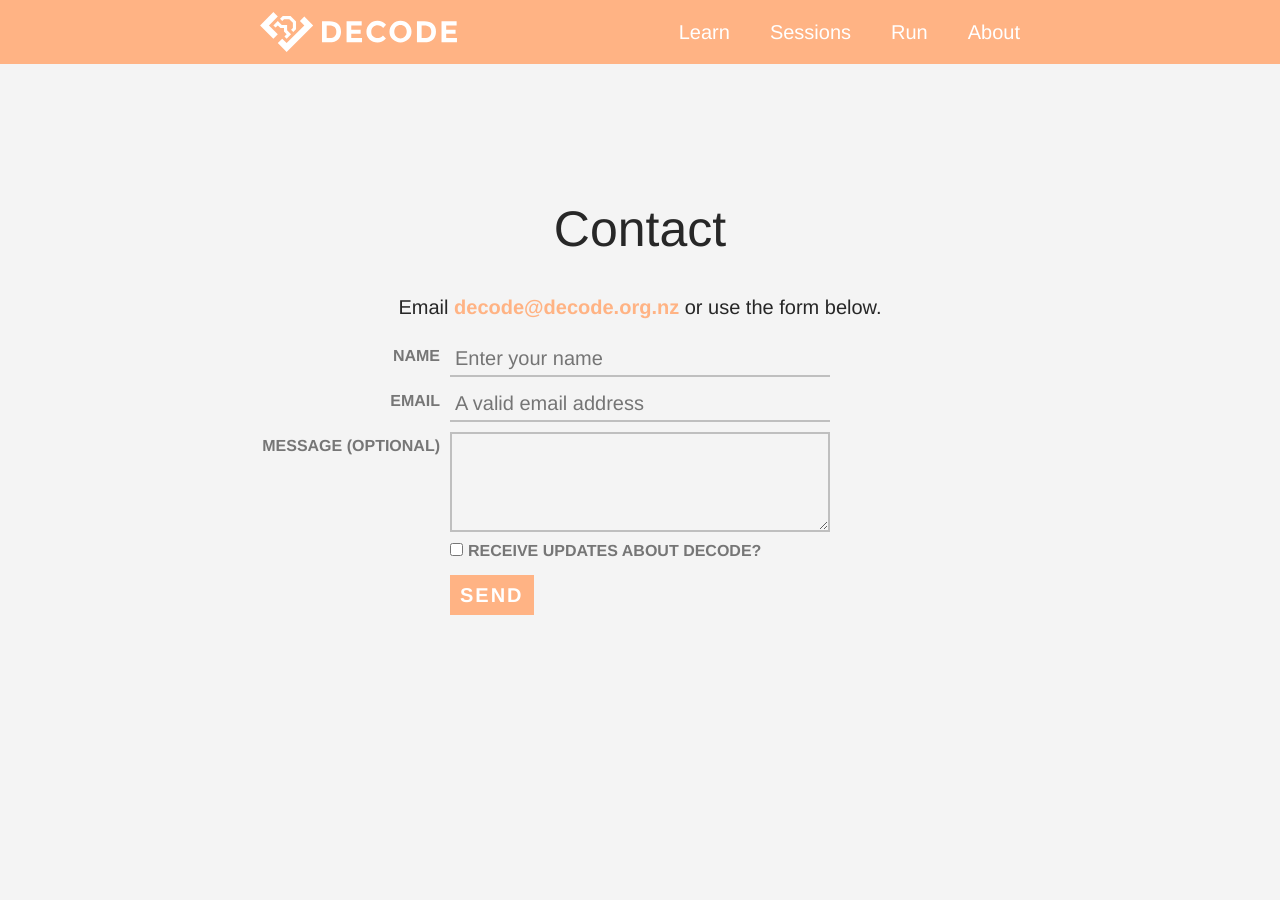
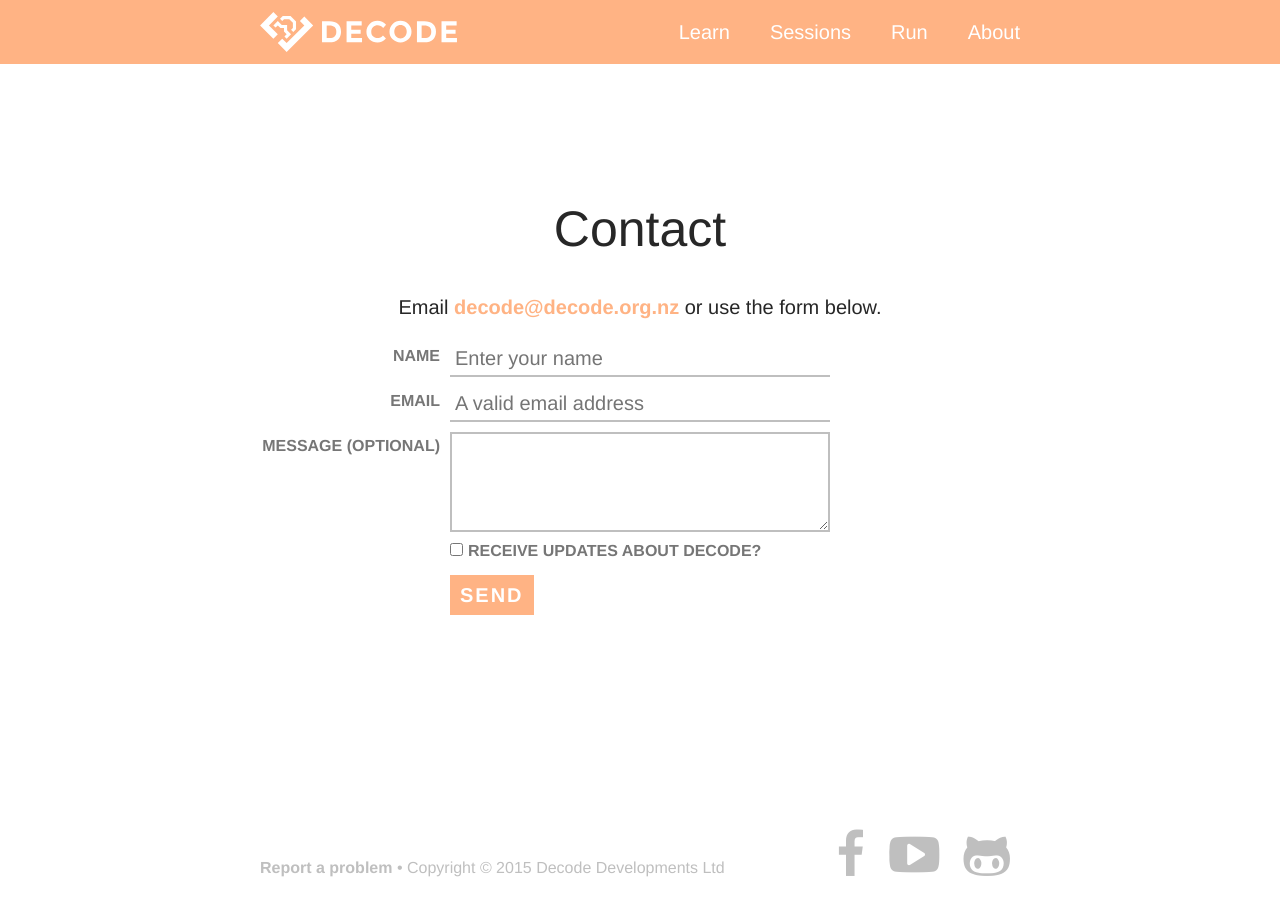
Before and after one commit to decode-org/decode.org, a Jekyll site: the page built from src/index.html, in a window 1280 px wide and 900 px high, scrolled down 3106 px. Built offline with Jekyll 4.4.1, drawn with Linux system fonts in a browser that asks for light colours; nearby versions of some CDN libraries; library files that are not in the unit come from our copies; Markdown is read by kramdown in place of the engine named in the settings; the list of posts is cut into pages by our own code; before the commit the page ends 3866 px from its top, so only the background shows below that.

Commit message:
Add footer

```diff
--- a/src/_includes/footer.html
+++ b/src/_includes/footer.html
@@ -1,2 +1,10 @@
 <footer class="site-footer">
+  <div class="content-wrapper">
+    <p class="social-links">
+      <a target="_blank" class="facebook"></a>
+      <a target="_blank" class="youtube"></a>
+      <a target="_blank" class="github"></a>
+    </p>
+    <p class="footer-text"><a href="https://github.com/decode-org/decode.org/issues" target="_blank">Report a problem</a> &bull; Copyright &copy; 2015 Decode Developments Ltd</p>
+  </div>
 </footer>
--- a/src/_layouts/default.html
+++ b/src/_layouts/default.html
@@ -1,7 +1,8 @@
 ---
 layout: base
 ---
-{% include footer.html %}
+
+{% include header.html %}
 
 <div class="site-content">
   <div class="hero">
@@ -15,6 +16,5 @@ layout: base
       {% include contact.html %}
     {% endif %}
   </div>
+  {% include footer.html %}
 </div>
-
-{% include header.html %}
--- a/src/assets/css/home.less
+++ b/src/assets/css/home.less
@@ -4,7 +4,8 @@
   }
 
   .home-hero {
-    height: 100%;
+    height: 100vh;
+    position: relative;
 
     background-color: @brand-primary;
   }
--- a/src/assets/css/main.css
+++ b/src/assets/css/main.css
@@ -472,12 +472,13 @@ a:focus {
 }
 @font-face {
   font-family: 'decode-icons';
-  src: url('../font/decode-icons.eot');
-  src: url('../font/decode-icons.eot') format('embedded-opentype'), url('../font/decode-icons.woff') format('woff'), url('../font/decode-icons.ttf') format('truetype'), url('../font/decode-icons.svg') format('svg');
+  src: url('../fonts/decode-icons.eot');
+  src: url('../fonts/decode-icons.eot') format('embedded-opentype'), url('../fonts/decode-icons.woff') format('woff'), url('../fonts/decode-icons.ttf') format('truetype'), url('../fonts/decode-icons.svg') format('svg');
   font-weight: normal;
   font-style: normal;
 }
-.icon {
+.icon,
+.site-footer .social-links a {
   font-family: "decode-icons";
   font-style: normal;
   font-weight: normal;
@@ -500,15 +501,18 @@ a:focus {
   /* Uncomment for 3D effect */
   /* text-shadow: 1px 1px 1px rgba(127, 127, 127, 0.3); */
 }
-.icon-youtube-play:before {
+.icon-youtube-play:before,
+.site-footer .social-links a.youtube:before {
   content: '\e800';
 }
 /* '' */
-.icon-facebook:before {
+.icon-facebook:before,
+.site-footer .social-links a.facebook:before {
   content: '\e801';
 }
 /* '' */
-.icon-github:before {
+.icon-github:before,
+.site-footer .social-links a.github:before {
   content: '\e802';
 }
 /* '' */
@@ -831,13 +835,13 @@ html {
   height: 100%;
 }
 body {
-  position: relative;
-  height: 1px;
-  background: #f4f4f4;
-  min-height: 100%;
+  height: 100%;
 }
 .site-content {
+  position: relative;
   padding-top: 64px;
+  min-height: 100%;
+  box-sizing: border-box;
 }
 .site-content .content-wrapper {
   position: relative;
@@ -1111,7 +1115,8 @@ button.light:active,
   padding-top: 0;
 }
 .home .home-hero {
-  height: 100%;
+  height: 100vh;
+  position: relative;
   background-color: #ffb384;
 }
 .home .phone-holder {
@@ -1287,6 +1292,62 @@ button.light:active,
 .site-header .site-links a:hover {
   color: #fff2ea;
 }
+.site-footer {
+  position: absolute;
+  bottom: 0;
+  left: 0;
+  width: 100%;
+  height: 140px;
+  font-size: 0.8em;
+  text-align: center;
+  color: #bfbfbf;
+}
+.site-footer a {
+  color: #bfbfbf;
+}
+.site-footer a:hover {
+  color: #767676;
+}
+.site-footer .content-wrapper {
+  position: relative;
+  height: 100%;
+}
+.site-footer .social-links {
+  text-align: center;
+}
+.site-footer .social-links a {
+  font-size: 50px;
+}
+.site-footer .social-links a:hover.facebook {
+  color: #3b5998;
+}
+.site-footer .social-links a:hover.youtube {
+  color: #e52d27;
+}
+.site-footer .social-links a:hover.github {
+  color: #4183c4;
+}
+@media only screen and (min-width:769px) {
+  .site-footer {
+    text-align: left;
+  }
+  .site-footer .social-links {
+    position: absolute;
+    right: 20px;
+    bottom: 20px;
+    margin: 0;
+    text-align: right;
+  }
+  .site-footer .footer-text {
+    position: absolute;
+    left: 20px;
+    bottom: 20px;
+    margin: 0;
+  }
+}
+.site-content {
+  padding-bottom: 140px;
+}
 .js .locations .locations-info {
   display: none;
 }
--- a/src/assets/css/main.less
+++ b/src/assets/css/main.less
@@ -8,4 +8,5 @@
 @import "home";
 @import "video";
 @import "header";
+@import "footer";
 @import "locations";
--- a/src/assets/css/settings.less
+++ b/src/assets/css/settings.less
@@ -4,6 +4,7 @@
 @brand-light: #f4f4f4;
 @brand-light-grey: #bfbfbf;
 @brand-grey: #767676;
+@brand-dark-grey: #454545;
 @brand-black: #272727;
 
 @brand-primary: #ffb384;
--- a/src/index.html
+++ b/src/index.html
@@ -5,7 +5,7 @@ contact: true
 class: home
 ---
 {% include header.html %}
-
+<div class="site-content">
   <div class="home-hero">
     <div class="phone-holder">
       <div class="inner"></div>
@@ -45,3 +45,5 @@ class: home
       {% include contact.html %}
     </div>
   </div>
+  {% include footer.html %}
+</div>
```
Also changed, not shown: src/assets/css/footer.less (added, +86 -0 lines), src/assets/css/icons.less (+5 -5 lines), src/assets/css/layout.less (+5 -5 lines). Lines whose indentation alone changed are shown as unchanged.
